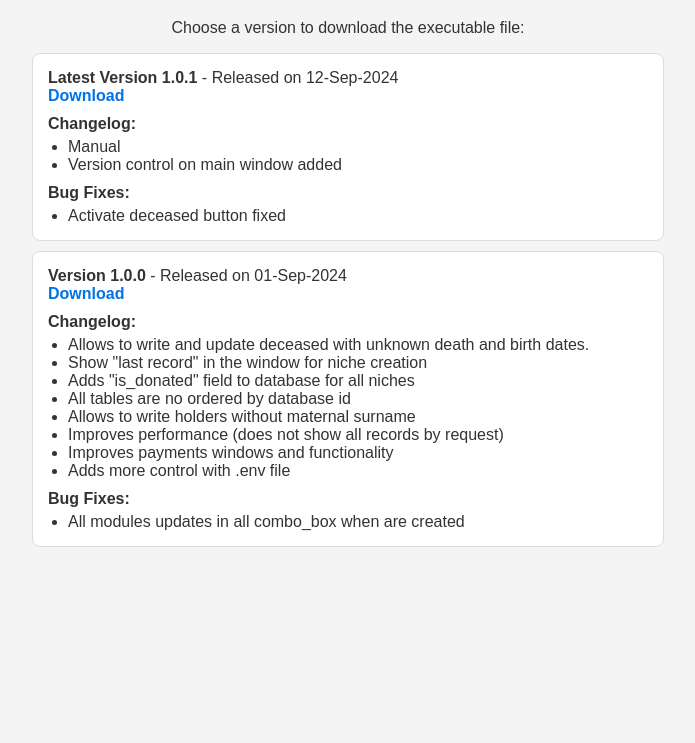
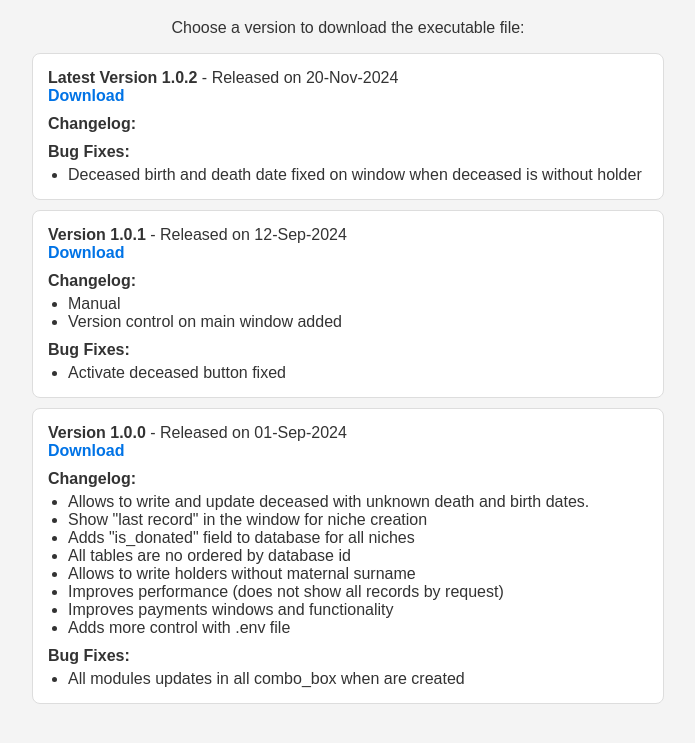
Before and after one commit to degorck/enduring-chambers, a plain HTML site: page installation_page/index.html in a window 1280 px wide. Shown: the part 89-832 px from the top of the page, without its empty margins (292-987 px from the left). Before the commit the page ends 800 px from the top, so only its background shows below. Drawn offline with Linux system fonts and the light colour scheme.

Commit message:
Updated installation page and readme

```diff
--- a/installation_page/index.html
+++ b/installation_page/index.html
@@ -13,7 +13,16 @@
 
     <ul class="version-list">
         <li class="version-item">
-            <strong>Latest Version 1.0.1</strong> - Released on 12-Sep-2024<br>
+            <strong>Latest Version 1.0.2</strong> - Released on 20-Nov-2024<br>
+            <a href="https://home.degorck.space/local/enduring_chambers/enduring_chambers_v1.0.2.exe" download>Download</a>
+            <p><strong>Changelog:</strong></p>
+            <p><strong>Bug Fixes:</strong></p>
+            <ul>
+                <li>Deceased birth and death date fixed on window when deceased is without holder</li>
+            </ul>
+        </li>
+        <li class="version-item">
+            <strong>Version 1.0.1</strong> - Released on 12-Sep-2024<br>
             <a href="https://home.degorck.space/local/enduring_chambers/enduring_chambers_v1.0.1.exe" download>Download</a>
             <p><strong>Changelog:</strong></p>
             <ul>
```
Also changed, not shown: 1 other file.
